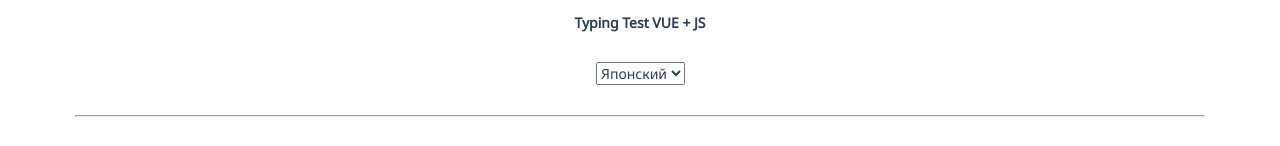
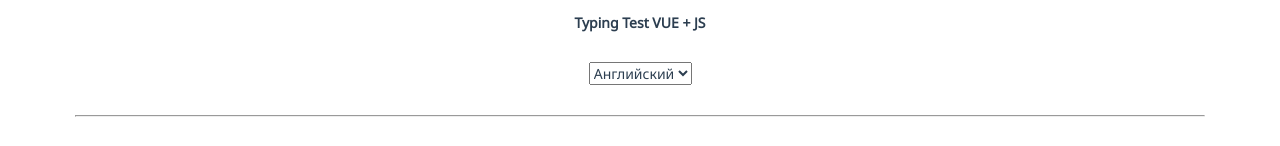
Before and after one commit to chnmk/typelearner-legacy, a Vue app: page / in a window 1280 px wide. Shown: the part 300-446 px from the top of the page. Built offline with nearby package versions, Linux system fonts and the light colour scheme; no server answers.

Commit message:
Implement language change

```diff
--- a/src/components/typelearner.vue
+++ b/src/components/typelearner.vue
@@ -1,12 +1,13 @@
-<!--TODO: Langugage switch; Average speed-->
+<!--TODO: Langugage switch; Average speed; Pre-loading; History; Interface-->
 
 <template>
   <div class="hello">
     <h1>{{ msg }}</h1>
     <h1>Typing Test VUE + JS</h1>
-        <select>
-            <option value="Japanese">Японский</option>
-            <option value="Hebrew">Иврит</option>
+        <select @change="languageChange($event)">
+            <option value="eng">Английский</option>
+            <option value="jpn">Японский</option>
+            <option value="heb">Иврит</option>
         </select>
         <hr>
         <h1>{{ fetchedRussianText }}</h1>
@@ -20,7 +21,7 @@
             :placeholder="slicedOriginalText"
             v-model="inputText"
         />
-        <button @click="changeSentence(isSentenceCorrect == false)">Пропустить</button>
+        <button @click="changeSentence(isSentenceCorrect)">Пропустить</button>
         <p>Таймер: {{ timerSeconds }}</p>
         <p>Счётчик: {{ countAnswers }}</p>
         <hr>
@@ -40,6 +41,7 @@ export default {
                 slicedOriginalText: "",
                 fetchedRussianText: "",
                 inputText: "",
+                currentLanguage: "eng",
                 intervalVariable: undefined,
                 isTextCorrect: false,
                 isTextWrong: false,
@@ -60,14 +62,15 @@ export default {
             //Получается количество предложений ограничено 1000. Надо посмотреть позволяет ли api больше взять.
             //При смене предложений загрузка слишком долго происходит, их бы предзагружать как-то.
             //***Возможно в api есть какой-нибудь random order?
-            .get('https://api.dev.tatoeba.org/unstable/sentences?lang=jpn&trans=rus&page=' + String(Math.floor(Math.random() * 101)))
+            .get('https://api.dev.tatoeba.org/unstable/sentences?lang=' + this.currentLanguage + '&trans=rus&page=' + String(Math.floor(Math.random() * 101)))
             .then((response) => {
                 console.log(response.data.data)
 
                 var rnd_num = Math.floor(Math.random() * 10);
                 this.fetchedOriginalText = response.data.data[rnd_num].text
-                if (response.data.data[rnd_num].text.length > 10) {
-                    this.slicedOriginalText = response.data.data[rnd_num].text.slice(0,11) + "・・・"
+                if (response.data.data[rnd_num].text.length > 24) { // jp = >10
+                    //По-другому обработать другие языки (jp = 0,11)
+                    this.slicedOriginalText = response.data.data[rnd_num].text.slice(0,25) + "..."
                 } else {
                     this.slicedOriginalText = response.data.data[rnd_num].text
                 }
@@ -91,12 +94,16 @@ export default {
             this.timerSeconds = 0
             this.isTimerStarted = false
             this.getSentence()
-            if (isSentenceCorrect == true) {
+            if (isSentenceCorrect) {
                 this.countAnswers++
             }
         },
         addTimer () {
             this.timerSeconds++
+        },
+        languageChange (event) {
+            this.currentLanguage = event.target.value
+            this.changeSentence()
         }
 
     },
```
